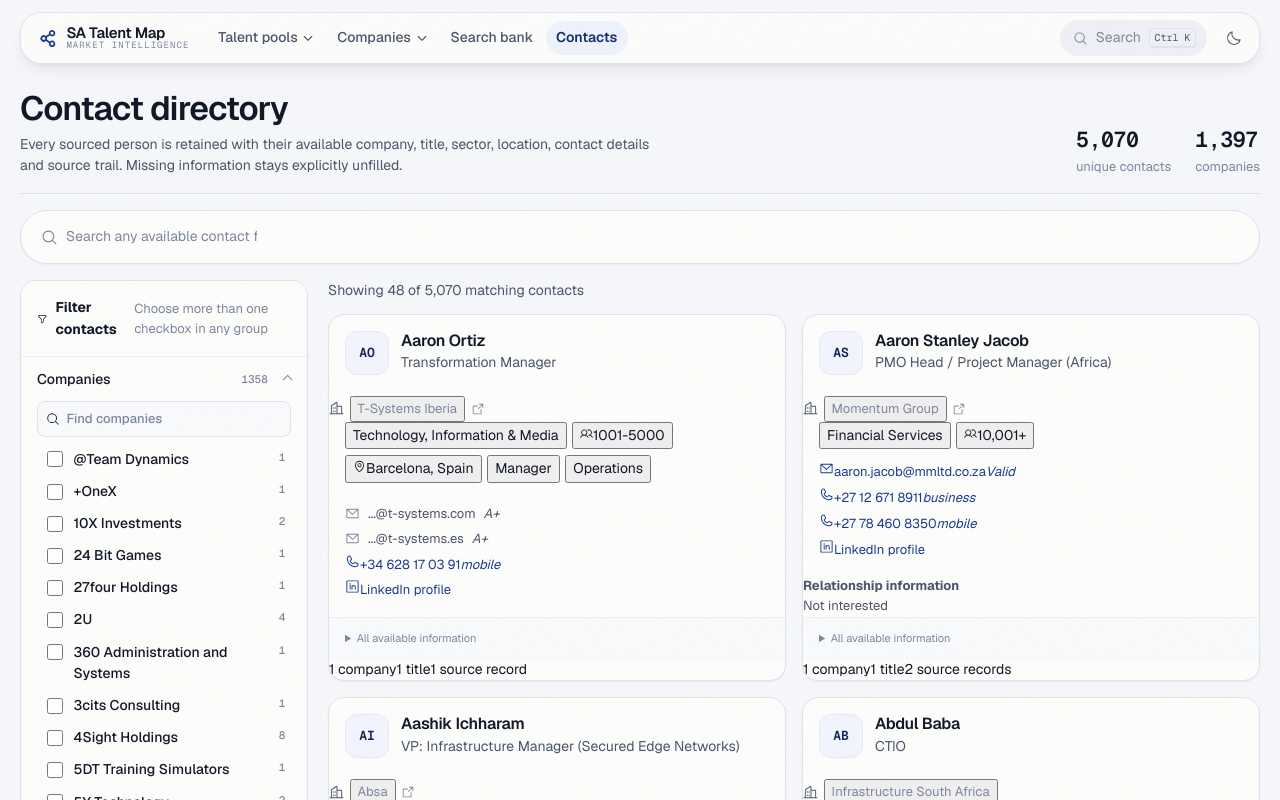
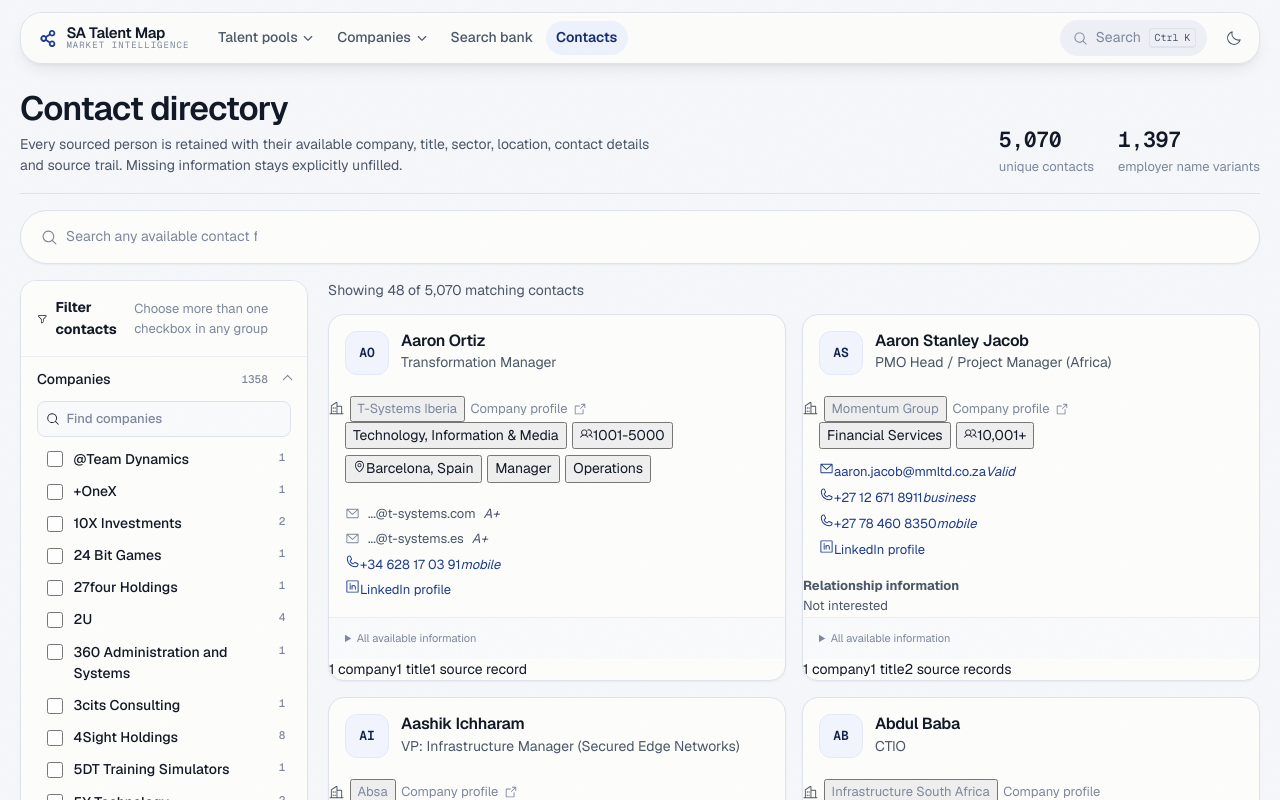
Before and after one commit to Mumoxa/Maps, a React (Vite) app: page /contacts in a window 1280 px wide. Shown: the top 800 px of the page. Built offline with nearby package versions, Linux system fonts and the light colour scheme.

Commit message:
Link contact-directory employer positions to canonical company dossiers

```diff
--- a/src/pages/ContactDirectory.tsx
+++ b/src/pages/ContactDirectory.tsx
@@ -1,5 +1,5 @@
 import { useCallback, useEffect, useMemo, useState } from 'react'
-import { useSearchParams } from 'react-router-dom'
+import { Link, useSearchParams } from 'react-router-dom'
 import {
   Buildings,
   ArrowSquareOut,
@@ -26,6 +26,9 @@
 import type { ContactFacetKey, ContactSelections } from '../data/contactDirectory'
 import { contacts } from '../data/contacts'
 import { canonicalCompanyName } from '../data/companyNormalization'
+import { useCompanyUniverse } from '../hooks/useCompanyUniverse'
+import { resolveEmployerOrganizationId } from '../data/organizations/load'
+import type { OrganizationIndex } from '../data/organizations/load'
 import type { Contact, ContactPosition } from '../data/contacts'
 
 const PAGE_SIZE = 48
@@ -154,8 +157,9 @@
   return null
 }
 
-function ContactCard({ data, onToggleFacet }: { data: ContactCardData; onToggleFacet: (key: ContactFacetKey, value: string) => void }) {
+function ContactCard({ data, onToggleFacet, companyIndex }: { data: ContactCardData; onToggleFacet: (key: ContactFacetKey, value: string) => void; companyIndex: OrganizationIndex }) {
   const { contact, primary, sectors, sizes, companies, titles, companyOverviews, facetDetails, initials } = data
+  const primaryCompanyId = primary?.company ? resolveEmployerOrganizationId(companyIndex, primary.company) : null
 
   return (
     <article className="contact-card">
@@ -182,6 +186,11 @@
           </button>
         ) : (
           <span>Company not provided</span>
+        )}
+        {primaryCompanyId && (
+          <Link to={`/organizations/${encodeURIComponent(primaryCompanyId)}`} title="Open this employer in Companies">
+            Company profile
+          </Link>
         )}
         {primary?.website && (
           <a href={primary.website} target="_blank" rel="noreferrer" aria-label={`Open ${primary.company} website`}>
@@ -268,6 +277,10 @@
             <li key={`${position.company}-${position.title}-${index}`}>
               <strong>{position.title || 'Title not provided'}</strong>
               <span>{position.company || 'Company not provided'}</span>
+              {position.company && (() => {
+                const id = resolveEmployerOrganizationId(companyIndex, position.company)
+                return id ? <Link to={`/organizations/${encodeURIComponent(id)}`}>Company profile</Link> : null
+              })()}
               <small>{unique([
                 position.sector,
                 position.companySubIndustry,
@@ -337,6 +350,7 @@
 
 export function ContactDirectory() {
   const [searchParams, setSearchParams] = useSearchParams()
+  const { index: companyIndex } = useCompanyUniverse()
   const [query, setQuery] = useState(() => searchParams.get('q') ?? '')
   const [selections, setSelections] = useState<ContactSelections>(() => {
     const fromUrl = readContactSelections(searchParams)
@@ -392,7 +406,7 @@
           <div className="page-head-aside">
             <div className="contact-stats">
               <div><strong>{contacts.length.toLocaleString()}</strong><span>unique contacts</span></div>
-              <div><strong>{CONTACT_COMPANY_COUNT.toLocaleString()}</strong><span>companies</span></div>
+              <div><strong>{CONTACT_COMPANY_COUNT.toLocaleString()}</strong><span>employer name variants</span></div>
             </div>
           </div>
         </div>
@@ -492,7 +506,7 @@
             {results.length ? (
               <>
                 <div className="contacts-grid">{visibleContacts.map(contact => (
-                  <ContactCard data={CONTACT_CARD_DATA.get(contact.id)!} key={contact.id} onToggleFacet={toggleSelection} />
+                  <ContactCard data={CONTACT_CARD_DATA.get(contact.id)!} key={contact.id} onToggleFacet={toggleSelection} companyIndex={companyIndex} />
                 ))}</div>
                 {visibleCount < results.length && (
                   <button type="button" className="btn contact-load-more" onClick={() => setVisibleCount(count => count + PAGE_SIZE)}>
```
